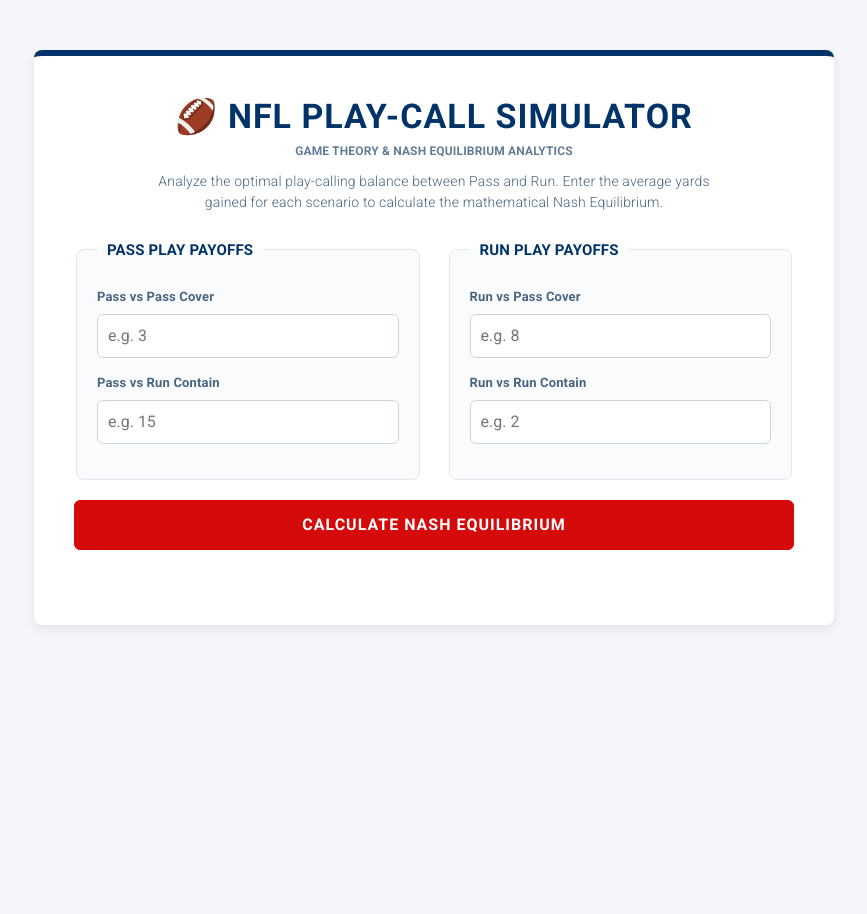
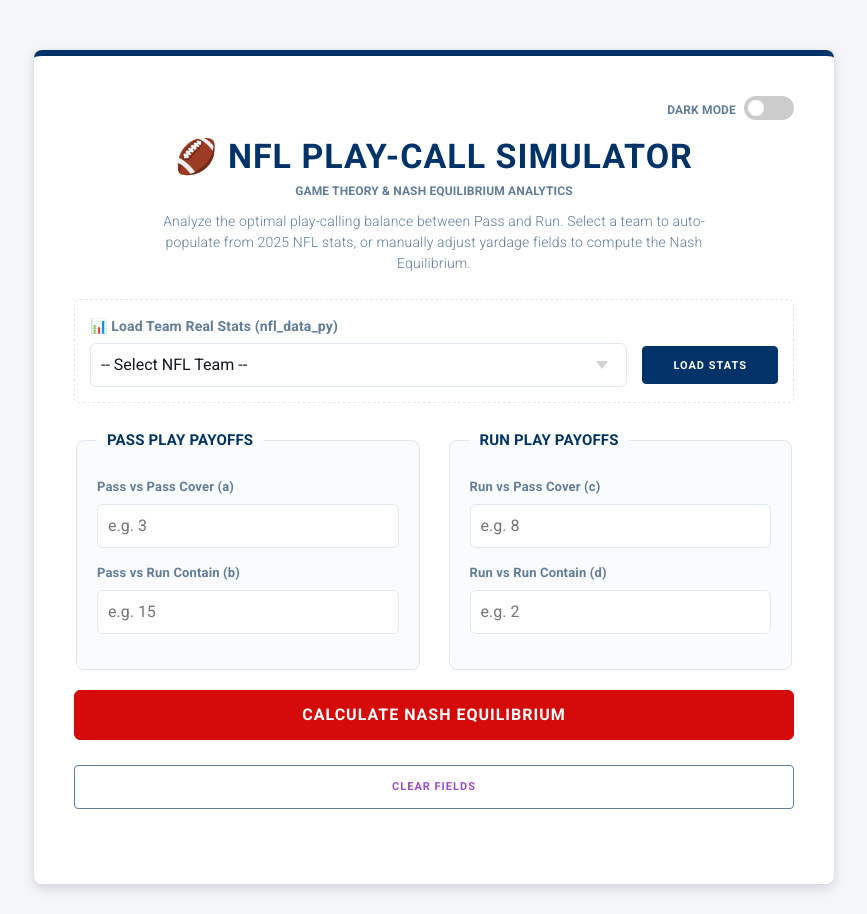
Before and after one commit to YMT-py/nfl-app, a Flask app: page / in a window 1280 px wide. Shown: the whole page, without its empty margins (206-1073 px from the left). Before the commit the page ends 627 px from the top, so only its background shows below. Run offline with Flask 3, Linux system fonts and the light colour scheme.

Commit message:
Add nfl_data_PY

```diff
--- a/app.py
+++ b/app.py
@@ -1,14 +1,65 @@
 from flask import Flask, render_template, request
+import nfl_data_py as nfl
+import pandas as pd
+import numpy as np
+
+app = Flask(__name__)
+
+# NFL全32チームの略称リスト（ドロップダウン用）
+NFL_TEAMS = sorted([
+    'ARI', 'ATL', 'BAL', 'BUF', 'CAR', 'CHI', 'CIN', 'CLE',
+    'DAL', 'DEN', 'DET', 'GB', 'HOU', 'IND', 'JAX', 'KC',
+    'LV', 'LAC', 'LAR', 'MIA', 'MIN', 'NE', 'NO', 'NYG',
+    'NYJ', 'PHI', 'PIT', 'SEA', 'SF', 'TB', 'TEN', 'WAS'
+])
+
+def get_team_stats_from_nfl_data(offense_team):
+    """
+    nfl_data_py から指定されたオフェンスチームの直近のpbp(Play-by-Play)データを取得し、
+    対戦相手の守備傾向に応じた4つの平均獲得ヤード(a, b, c, d)を算出する
+    """
+    try:
+        # 2025年シーズンのデータを取得
+        df_pbp = nfl.import_pbp_data([2025])
+
+        # 該当チームの攻撃プレイ、かつパスかランのみに絞り込む
+        df_team = df_pbp[
+            (df_pbp['postfix_team'] == offense_team) &
+            (df_pbp['play_type'].isin(['pass', 'run'])) &
+            (df_pbp['yards_gained'].notna())
+        ].copy()
+
+        if df_team.empty:
+            return None
+
+        # ディフェンスの警戒度を「ディフェンスのボックス人数(defenders_in_box)」で判定
+        # 7人以上＝ラン警戒(Run Contain) / 6人以下＝パス警戒(Pass Cover)
+        df_team['def_alignment'] = np.where(df_team['defenders_in_box'] >= 7, 'run_contain', 'pass_cover')
+
+        # 4つのシナリオの平均ヤードを計算
+        a = df_team[(df_team['play_type'] == 'pass') & (df_team['def_alignment'] == 'pass_cover')]['yards_gained'].mean()
+        b = df_team[(df_team['play_type'] == 'pass') & (df_team['def_alignment'] == 'run_contain')]['yards_gained'].mean()
+        c = df_team[(df_team['play_type'] == 'run') & (df_team['def_alignment'] == 'pass_cover')]['yards_gained'].mean()
+        d = df_team[(df_team['play_type'] == 'run') & (df_team['def_alignment'] == 'run_contain')]['yards_gained'].mean()
+
+        # データ不足時の補正
+        a = round(a, 1) if not pd.isna(a) else 4.0
+        b = round(b, 1) if not pd.isna(b) else 10.0
+        c = round(c, 1) if not pd.isna(c) else 5.5
+        d = round(d, 1) if not pd.isna(d) else 2.5
+
+        return a, b, c, d
+    except Exception as e:
+        print(f"Error fetching data: {e}")
+        return None
 
 def calculate_nash_and_scenarios(a, b, c, d):
     """
-    ユーザーが入力した4つの利得（a, b, c, d）から
-    混合戦略ナッシュ均衡、4パターンの発生確率、および期待獲得ヤードを計算する
+    修正前の純粋な計算ロジック（変更なし）
     """
     denominator = (a - b) - (c - d)
 
     if denominator == 0:
-        # 分母が0の場合は単純平均
         exp_yards = (a + b + c + d) / 4.0
         return {
             "off_pass": 50.0, "off_run": 50.0,
@@ -18,12 +69,11 @@ def calculate_nash_and_scenarios(a, b, c, d):
             "expected_yards": round(exp_yards, 1)
         }
 
-    off_pass_ratio = ((d - c) / denominator)
-    off_pass_ratio = max(0.0, min(100.0, off_pass_ratio * 100))
+    # 修正前の数式のままパーセンテージに変換
+    off_pass_ratio = ((d - c) / denominator) * 100
     off_run_ratio = 100.0 - off_pass_ratio
 
-    def_pass_ratio = ((d - b) / denominator)
-    def_pass_ratio = max(0.0, min(100.0, def_pass_ratio * 100))
+    def_pass_ratio = ((d - b) / denominator) * 100
     def_run_ratio = 100.0 - def_pass_ratio
 
     pa = off_pass_ratio / 100.0
@@ -34,8 +84,6 @@ def calculate_nash_and_scenarios(a, b, c, d):
     p_run_pass  = (1 - pa) * pb * 100
     p_run_run   = (1 - pa) * (1 - pb) * 100
 
-    # 🏈 期待獲得ヤード数（Expected Value）の計算
-    # 均衡状態では、どのルートで計算しても同じ値に収束します
     exp_yards = pa * (a * pb + b * (1 - pb)) + (1 - pa) * (c * pb + d * (1 - pb))
 
     return {
@@ -47,29 +95,52 @@ def calculate_nash_and_scenarios(a, b, c, d):
         "p_pass_run": round(p_pass_run, 1),
         "p_run_pass": round(p_run_pass, 1),
         "p_run_run": round(p_run_run, 1),
-        "expected_yards": round(exp_yards, 1) # 追加
+        "expected_yards": round(exp_yards, 1)
     }
-
-app = Flask(__name__)
 
 @app.route("/", methods=["GET", "POST"])
 def index():
     result = None
     error = None
 
+    form_data = {"gain_a": "", "gain_b": "", "gain_c": "", "gain_d": "", "selected_team": ""}
+
     if request.method == "POST":
-        try:
-            a = float(request.form.get("gain_a", "0"))
-            b = float(request.form.get("gain_b", "0"))
-            c = float(request.form.get("gain_c", "0"))
-            d = float(request.form.get("gain_d", "0"))
+        action = request.form.get("action")
 
-            result = calculate_nash_and_scenarios(a, b, c, d)
+        if action == "clear":
+            return render_template("index.html", result=result, error=error, teams=NFL_TEAMS, form_data=form_data)
 
-        except ValueError:
-            error = "Invalid input. Please enter valid numeric values for all fields."
+        elif action == "fetch_stats":
+            team = request.form.get("team_select")
+            if team:
+                stats = get_team_stats_from_nfl_data(team)
+                if stats:
+                    form_data["gain_a"], form_data["gain_b"], form_data["gain_c"], form_data["gain_d"] = stats
+                    form_data["selected_team"] = team
+                else:
+                    error = f"Could not retrieve stats for team: {team}"
+            else:
+                error = "Please select a team first."
 
-    return render_template("index.html", result=result, error=error)
+        elif action == "calculate":
+            try:
+                form_data["gain_a"] = request.form.get("gain_a", "0")
+                form_data["gain_b"] = request.form.get("gain_b", "0")
+                form_data["gain_c"] = request.form.get("gain_c", "0")
+                form_data["gain_d"] = request.form.get("gain_d", "0")
+                form_data["selected_team"] = request.form.get("selected_team", "")
+
+                a = float(form_data["gain_a"])
+                b = float(form_data["gain_b"])
+                c = float(form_data["gain_c"])
+                d = float(form_data["gain_d"])
+
+                result = calculate_nash_and_scenarios(a, b, c, d)
+            except ValueError:
+                error = "Invalid input. Please enter valid numeric values for all fields."
+
+    return render_template("index.html", result=result, error=error, teams=NFL_TEAMS, form_data=form_data)
 
 if __name__ == "__main__":
     app.run(debug=True)
--- a/templates/index.html
+++ b/templates/index.html
@@ -8,40 +8,79 @@
     <link rel="stylesheet" href="https://cdnjs.cloudflare.com/ajax/libs/normalize/8.0.1/normalize.min.css">
     <link rel="stylesheet" href="https://cdnjs.cloudflare.com/ajax/libs/milligram/1.4.1/milligram.min.css">
     <style>
-        body { padding: 10px; background-color: #f4f6f9; font-family: 'Roboto', sans-serif; color: #101820; }
-        .container { max-width: 800px; background: white; padding: 20px; border-radius: 8px; box-shadow: 0 4px 12px rgba(0,0,0,0.08); margin-top: 10px; border-top: 6px solid #013369; }
+        /* ライトモード（デフォルト）変数 */
+        :root {
+            --bg-body: #f4f6f9;
+            --bg-container: #ffffff;
+            --text-main: #101820;
+            --text-sub: #627d98;
+            --border-color: #e2e8f0;
+            --input-bg: #ffffff;
+            --box-bg: #fafbfc;
+        }
+
+        /* 3. ダークモード用変数 */
+        [data-theme="dark"] {
+            --bg-body: #0b111e;
+            --bg-container: #141f32;
+            --text-main: #f4f6f9;
+            --text-sub: #9aaec4;
+            --border-color: #2d3d5a;
+            --input-bg: #1e2d4a;
+            --box-bg: #1a263b;
+        }
+
+        body { padding: 10px; background-color: var(--bg-body); font-family: 'Roboto', sans-serif; color: var(--text-main); transition: all 0.3s ease; }
+        .container { max-width: 800px; background: var(--bg-container); padding: 20px; border-radius: 8px; box-shadow: 0 4px 12px rgba(0,0,0,0.15); margin-top: 10px; border-top: 6px solid #013369; transition: all 0.3s ease; }
+
+        /* ダークモード切替スイッチ用 */
+        .theme-switch-wrapper { display: flex; justify-content: flex-end; align-items: center; margin-bottom: 10px; }
+        .theme-switch-wrapper span { font-size: 1.2rem; font-weight: bold; margin-right: 8px; color: var(--text-sub); text-transform: uppercase; }
+        .theme-switch { display: inline-block; height: 24px; position: relative; width: 50px; }
+        .theme-switch input { display:none; }
+        .slider { background-color: #ccc; bottom: 0; cursor: pointer; left: 0; position: absolute; right: 0; top: 0; transition: .4s; border-radius: 34px; }
+        .slider:before { background-color: white; bottom: 4px; content: ""; height: 16px; left: 4px; position: absolute; transition: .4s; width: 16px; border-radius: 50%; }
+        input:checked + .slider { background-color: #013369; }
+        input:checked + .slider:before { transform: translateX(26px); }
 
         h1 { text-align: center; color: #013369; margin-bottom: 5px; font-size: 2.6rem; font-weight: 700; text-transform: uppercase; letter-spacing: 1px; }
-        .subtitle { text-align: center; color: #627d98; font-size: 1.2rem; margin-bottom: 10px; text-transform: uppercase; font-weight: bold; }
+        [data-theme="dark"] h1 { color: #3b82f6; }
+        .subtitle { text-align: center; color: var(--text-sub); font-size: 1.2rem; margin-bottom: 10px; text-transform: uppercase; font-weight: bold; }
+        .description { text-align: center; color: var(--text-sub); font-size: 1.3rem; line-height: 1.5; max-width: 600px; margin: 0 auto 25px auto; padding: 0 10px; }
 
-        /* 📝 説明文用のスタイルを追加 */
-        .description { text-align: center; color: #486581; font-size: 1.3rem; line-height: 1.5; max-width: 600px; margin: 0 auto 25px auto; padding: 0 10px; }
-
-        .result-box { background-color: #ffffff; border: 2px solid #013369; padding: 25px; border-radius: 8px; margin-top: 30px; }
+        .result-box { background-color: var(--bg-container); border: 2px solid #013369; padding: 25px; border-radius: 8px; margin-top: 30px; }
+        [data-theme="dark"] .result-box { border-color: #3b82f6; }
         .error-box { background-color: #fff5f5; border-left: 5px solid #D50A0A; padding: 15px; border-radius: 4px; color: #c53030; font-weight: 600; margin-bottom: 20px; }
 
         .grid-2 { display: grid; grid-template-columns: 1fr; gap: 20px; }
-        fieldset { border: 1px solid #e2e8f0; padding: 20px; border-radius: 8px; margin-bottom: 10px; background-color: #fafbfc; }
+        fieldset { border: 1px solid var(--border-color); padding: 20px; border-radius: 8px; margin-bottom: 10px; background-color: var(--box-bg); }
         fieldset legend { color: #013369; font-weight: bold; font-size: 1.5rem; text-transform: uppercase; padding: 0 10px; }
+        [data-theme="dark"] fieldset legend { color: #3b82f6; }
 
-        label { margin-bottom: 6px; font-size: 1.3rem; color: #486581; font-weight: 600; }
-        input[type="number"] { margin-bottom: 15px; height: 4.4rem; font-size: 1.6rem; background-color: white; border: 1px solid #cbd5e0; border-radius: 6px; }
+        label { margin-bottom: 6px; font-size: 1.3rem; color: var(--text-sub); font-weight: 600; }
+        input[type="number"], select { margin-bottom: 15px; height: 4.4rem; font-size: 1.6rem; background-color: var(--input-bg); border: 1px solid var(--border-color); border-radius: 6px; color: var(--text-main); }
 
         .btn-calc { width: 100%; margin-top: 10px; height: 5.0rem; font-size: 1.6rem; background-color: #D50A0A; border-color: #D50A0A; font-weight: bold; border-radius: 6px; text-transform: uppercase; }
         .btn-calc:hover { background-color: #b30808; border-color: #b30808; }
+        .btn-secondary { background-color: transparent; border-color: var(--text-sub); color: var(--text-sub); text-transform: uppercase; font-weight: bold; height: 4.4rem; }
+        .btn-secondary:hover { border-color: var(--text-main); color: var(--text-main); }
 
-        h4 { margin-top: 10px; margin-bottom: 15px; font-size: 1.8rem; padding-bottom: 8px; font-weight: 700; text-transform: uppercase; border-bottom: 2px solid #e2e8f0; }
+        h4 { margin-top: 10px; margin-bottom: 15px; font-size: 1.8rem; padding-bottom: 8px; font-weight: 700; text-transform: uppercase; border-bottom: 2px solid var(--border-color); }
         .offense-title { color: #013369; }
-        .defense-title { color: #486581; }
+        [data-theme="dark"] .offense-title { color: #3b82f6; }
+        .defense-title { color: var(--text-sub); }
         .stat-value { font-size: 2.4rem; font-weight: bold; color: #013369; }
+        [data-theme="dark"] .stat-value { color: #3b82f6; }
 
         .expected-yards-box { background-color: #013369; color: white; padding: 15px 20px; border-radius: 6px; margin-top: 20px; display: flex; justify-content: space-between; align-items: center; }
+        [data-theme="dark"] .expected-yards-box { background-color: #1e3a8a; }
         .expected-yards-title { font-weight: bold; font-size: 1.5rem; text-transform: uppercase; letter-spacing: 0.5px; }
         .expected-yards-value { font-size: 2.6rem; font-weight: 700; color: #ffffff; }
 
         .matrix-table { width: 100%; border-collapse: collapse; margin-top: 15px; }
-        .matrix-table th, .matrix-table td { border: 1px solid #cbd5e0; padding: 12px; text-align: center; }
-        .matrix-table th { background-color: #f4f6f9; color: #013369; font-weight: bold; text-transform: uppercase; }
+        .matrix-table th, .matrix-table td { border: 1px solid var(--border-color); padding: 12px; text-align: center; color: var(--text-main); }
+        .matrix-table th { background-color: var(--box-bg); color: #013369; font-weight: bold; text-transform: uppercase; }
+        [data-theme="dark"] .matrix-table th { color: #3b82f6; }
         .probability-highlight { font-size: 1.8rem; font-weight: bold; color: #D50A0A; }
 
         @media (min-width: 600px) {
@@ -56,41 +95,78 @@
 <body>
 
 <div class="container">
+    <!-- 3. ダークモードトグル -->
+    <div class="theme-switch-wrapper">
+        <span>Dark Mode</span>
+        <label class="theme-switch" for="checkbox">
+            <input type="checkbox" id="checkbox" />
+            <div class="slider"></div>
+        </label>
+    </div>
+
     <h1>🏈 NFL Play-Call Simulator</h1>
     <div class="subtitle">Game Theory & Nash Equilibrium Analytics</div>
 
     <div class="description">
-        Analyze the optimal play-calling balance between Pass and Run. Enter the average yards gained for each scenario to calculate the mathematical Nash Equilibrium.
+        Analyze the optimal play-calling balance between Pass and Run. Select a team to auto-populate from 2025 NFL stats, or manually adjust yardage fields to compute the Nash Equilibrium.
     </div>
 
     {% if error %}
         <div class="error-box">ERROR: {{ error }}</div>
     {% endif %}
 
+    <!-- 1. スタッツ読み込み用フォーム -->
+    <form method="POST" style="margin-bottom: 25px; padding: 15px; border: 1px dashed var(--border-color); border-radius: 6px;">
+        <input type="hidden" name="action" value="fetch_stats">
+        <label for="team_select" style="font-size: 1.4rem;">📊 Load Team Real Stats (nfl_data_py)</label>
+        <div style="display: flex; gap: 15px; align-items: center; margin-top: 5px;">
+            <select name="team_select" id="team_select" style="margin-bottom: 0; flex-grow: 1;">
+                <option value="">-- Select NFL Team --</option>
+                {% for team in teams %}
+                    <option value="{{ team }}" {% if form_data.selected_team == team %}selected{% endif %}>{{ team }}</option>
+                {% endfor %}
+            </select>
+            <button type="submit" class="button" style="margin-bottom: 0; background-color: #013369; border-color: #013369; font-weight: bold;">Load Stats</button>
+        </div>
+    </form>
+
+    <!-- メイン計算フォーム -->
     <form method="POST">
+        <input type="hidden" name="action" value="calculate">
+        <input type="hidden" name="selected_team" value="{{ form_data.selected_team }}">
+
         <div class="grid-2">
+            <!-- OFFENSE: PASS PAYOFFS -->
             <fieldset>
                 <legend>Pass Play Payoffs</legend>
-                <label for="gain_a">Pass vs Pass Cover</label>
-                <input type="number" step="0.1" name="gain_a" id="gain_a" value="{{ request.form.get('gain_a', '') }}" placeholder="e.g. 3" required>
+                <label for="gain_a">Pass vs Pass Cover (a)</label>
+                <input type="number" step="0.1" name="gain_a" id="gain_a" value="{{ form_data.gain_a }}" placeholder="e.g. 3" required>
 
-                <label for="gain_b">Pass vs Run Contain</label>
-                <input type="number" step="0.1" name="gain_b" id="gain_b" value="{{ request.form.get('gain_b', '') }}" placeholder="e.g. 15" required>
+                <label for="gain_b">Pass vs Run Contain (b)</label>
+                <input type="number" step="0.1" name="gain_b" id="gain_b" value="{{ form_data.gain_b }}" placeholder="e.g. 15" required>
             </fieldset>
 
+            <!-- OFFENSE: RUN PAYOFFS -->
             <fieldset>
                 <legend>Run Play Payoffs</legend>
-                <label for="gain_c">Run vs Pass Cover</label>
-                <input type="number" step="0.1" name="gain_c" id="gain_c" value="{{ request.form.get('gain_c', '') }}" placeholder="e.g. 8" required>
+                <label for="gain_c">Run vs Pass Cover (c)</label>
+                <input type="number" step="0.1" name="gain_c" id="gain_c" value="{{ form_data.gain_c }}" placeholder="e.g. 8" required>
 
-                <label for="gain_d">Run vs Run Contain</label>
-                <input type="number" step="0.1" name="gain_d" id="gain_d" value="{{ request.form.get('gain_d', '') }}" placeholder="e.g. 2" required>
+                <label for="gain_d">Run vs Run Contain (d)</label>
+                <input type="number" step="0.1" name="gain_d" id="gain_d" value="{{ form_data.gain_d }}" placeholder="e.g. 2" required>
             </fieldset>
         </div>
 
         <button type="submit" class="button btn-calc">Calculate Nash Equilibrium</button>
     </form>
 
+    <!-- 2. 入力値クリア用フォーム -->
+    <form method="POST" style="margin-top: -10px;">
+        <input type="hidden" name="action" value="clear">
+        <button type="submit" class="button button-outline btn-secondary" style="width: 100%;">Clear Fields</button>
+    </form>
+
+    <!-- RESULTS -->
     {% if result %}
         <div class="result-box">
             <h3 style="font-size: 2.2rem; margin-bottom: 15px; color: #013369; font-weight: 700; text-transform: uppercase;">📊 Optimal Strategy Ratios</h3>
@@ -99,15 +175,15 @@
                 <div>
                     <h4 class="offense-title">Offense Call</h4>
                     <ul style="list-style: none; margin-left: 0; padding-left: 5px;">
-                        <li style="margin-bottom: 8px; color: #486581;">Pass Ratio: <span class="stat-value">{{ result.off_pass }}%</span></li>
-                        <li style="color: #486581;">Run Ratio: <span class="stat-value">{{ result.off_run }}%</span></li>
+                        <li style="margin-bottom: 8px;">Pass Ratio: <span class="stat-value">{{ result.off_pass }}%</span></li>
+                        <li>Run Ratio: <span class="stat-value">{{ result.off_run }}%</span></li>
                     </ul>
                 </div>
                 <div>
                     <h4 class="defense-title">Defense Alignment</h4>
                     <ul style="list-style: none; margin-left: 0; padding-left: 5px;">
-                        <li style="margin-bottom: 8px; color: #486581;">Pass Coverage: <span class="stat-value" style="color: #486581;">{{ result.def_pass }}%</span></li>
-                        <li style="color: #486581;">Run Contain: <span class="stat-value">{{ result.def_run }}%</span></li>
+                        <li style="margin-bottom: 8px;">Pass Coverage: <span class="stat-value">{{ result.def_pass }}%</span></li>
+                        <li>Run Contain: <span class="stat-value">{{ result.def_run }}%</span></li>
                     </ul>
                 </div>
             </div>
@@ -117,7 +193,7 @@
                 <span class="expected-yards-value">{{ result.expected_yards }} yds</span>
             </div>
 
-            <h4 style="margin-top: 30px; color: #101820;">🎲 Scenario Occurrence Probability Matrix</h4>
+            <h4 style="margin-top: 30px;">🎲 Scenario Occurrence Probability Matrix</h4>
             <table class="matrix-table">
                 <thead>
                     <tr>
@@ -152,12 +228,37 @@
                 </tbody>
             </table>
 
-            <p style="font-size: 1.2rem; color: #627d98; margin-top: 25px; font-style: italic; line-height: 1.6; border-top: 1px solid #e2e8f0; padding-top: 15px;">
+            <p style="font-size: 1.2rem; var(--text-sub); margin-top: 25px; font-style: italic; line-height: 1.6; border-top: 1px solid var(--border-color); padding-top: 15px;">
                 * The scenario with the highest probability represents the strategic focus area determined by the asymmetric payoffs of pass and run plays.
             </p>
         </div>
     {% endif %}
 </div>
 
+<!-- ダークモード切り替え用のJavaScript -->
+<script>
+    const toggleSwitch = document.querySelector('.theme-switch input[type="checkbox"]');
+    const currentTheme = localStorage.getItem('theme') ? localStorage.getItem('theme') : null;
+
+    if (currentTheme) {
+        document.documentElement.setAttribute('data-theme', currentTheme);
+        if (currentTheme === 'dark') {
+            toggleSwitch.checked = true;
+        }
+    }
+
+    function switchTheme(e) {
+        if (e.target.checked) {
+            document.documentElement.setAttribute('data-theme', 'dark');
+            localStorage.setItem('theme', 'dark');
+        } else {
+            document.documentElement.setAttribute('data-theme', 'light');
+            localStorage.setItem('theme', 'light');
+        }
+    }
+
+    toggleSwitch.addEventListener('change', switchTheme, false);
+</script>
+
 </body>
 </html>
```
